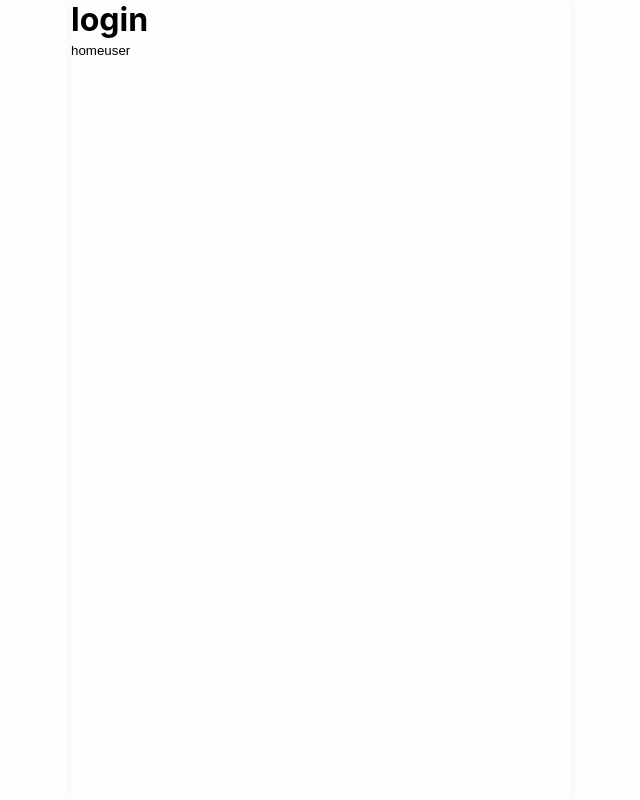
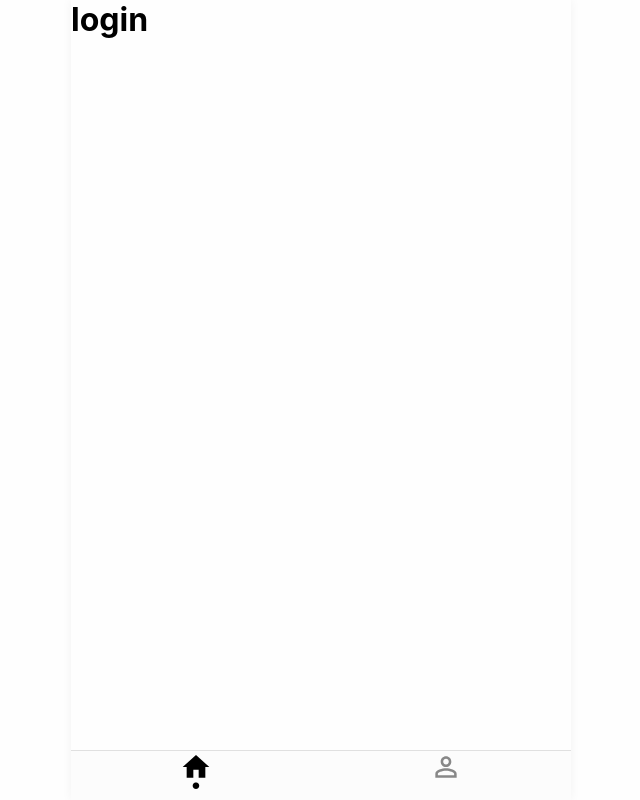
Before and after one commit to afnarqui/loginGithubGoogleCalendar, a React app: page / in a window 1280 px wide. Shown: the whole page, without its empty margins (319-959 px from the left). Built offline with nearby package versions, Linux system fonts and the light colour scheme.

Commit message:
CU7: create components NavBar

```diff
--- a/src/components/NavBar/index.js
+++ b/src/components/NavBar/index.js
@@ -1,14 +1,18 @@
 import React from 'react'
+import { Link, Nav } from './styles'
+import { MdHome, MdPersonOutline } from 'react-icons/md'
+
+const SIZE = '32px'
 
 export const NavBar = () => {
   return (
-    <nav>
-      <button>
-          home
-      </button>
-      <button>
-          user
-      </button>
-    </nav>
+    <Nav>
+      <Link to='/'>
+        <MdHome size={SIZE} />
+      </Link>
+      <Link to='/user'>
+        <MdPersonOutline size={SIZE} />
+      </Link>
+    </Nav>
   )
 }
--- /dev/null
+++ b/src/components/NavBar/styles.js
@@ -0,0 +1,39 @@
+import styled from 'styled-components'
+import { Link as LinkRouter } from '@reach/router'
+
+export const Nav = styled.nav`
+  align-items: center;
+  background: #fcfcfc;
+  border-top: 1px solid #e0e0e0;
+  bottom: 0;
+  display: flex;
+  height: 50px;
+  justify-content: space-around;
+  left: 0;
+  margin: 0 auto;
+  max-width: 500px;
+  position: fixed;
+  right:0;
+  width: 100%;
+  z-index: 1000;
+`
+
+export const Link = styled(LinkRouter)`
+  align-item: center;
+  color: #888;
+  display: inline-flex;
+  height: 100%;
+  justify-content: center;
+  text-decoration: none;
+  width:100%;
+  &[aria-current] {
+    color: #000;
+    &:after {
+      content: '.';
+      position: absolute;
+      bottom: 14px;
+      font-size: 50px;
+      line-height: 30px;
+    }
+  }
+`
```
Also changed, not shown: package.json (line endings or trailing spaces).
